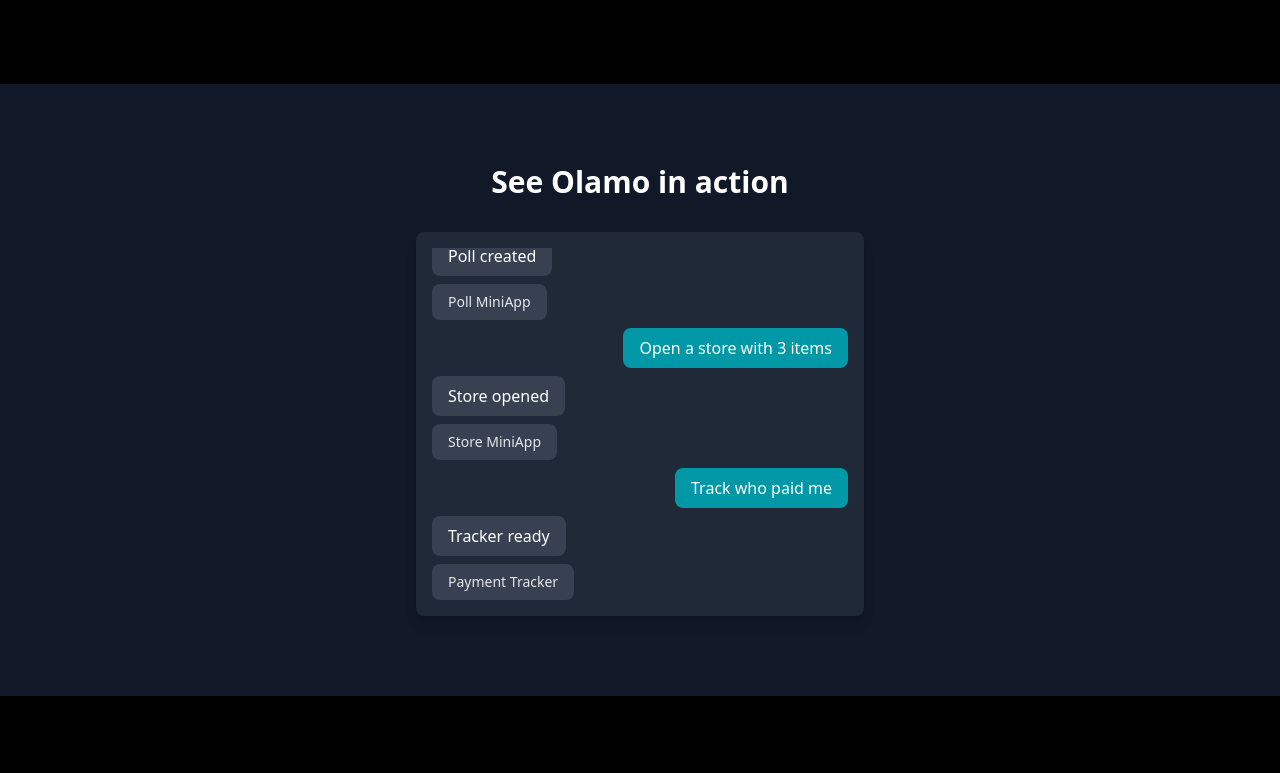
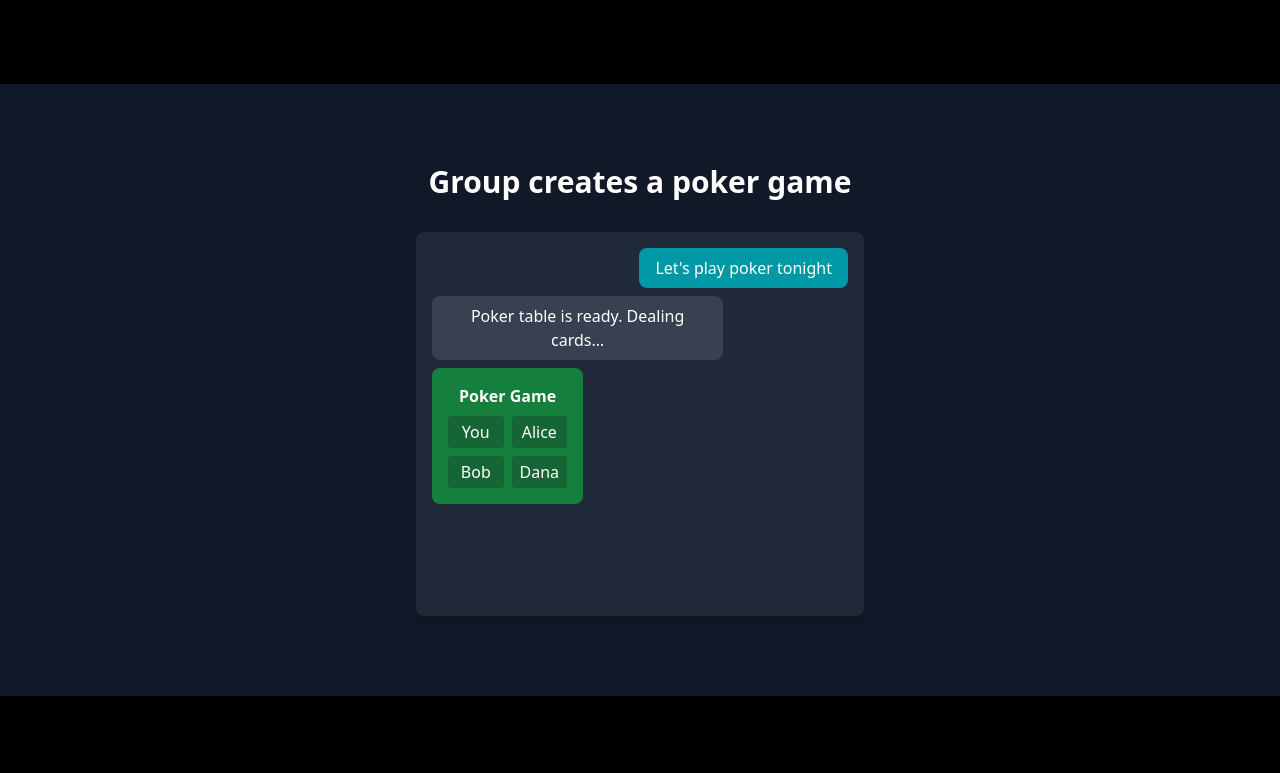
Before and after one commit to kerenflex1/sandwich, a plain HTML site: page index.html in a window 1280 px wide. Shown: the part 716-1489 px from the top of the page. Drawn offline with nearby package versions, Linux system fonts and the light colour scheme; no server answers.

Commit message:
Show poker mini-app in demo

```diff
--- a/index.html
+++ b/index.html
@@ -1,5 +1,5 @@
 <!DOCTYPE html>
-<!-- Minor update: index refreshed for demo -->
+<!-- Demo updated: includes poker mini-app -->
 <html lang="en">
 <head>
   <meta charset="UTF-8">
@@ -32,7 +32,7 @@
 
   <!-- Visual Demo -->
   <section id="demo" class="py-20 bg-gray-900 text-center">
-    <h2 class="text-3xl font-bold mb-8">See Olamo in action</h2>
+    <h2 class="text-3xl font-bold mb-8">Group creates a poker game</h2>
     <div class="mx-auto bg-gray-800 rounded-lg shadow-lg p-4 w-full max-w-md h-96 flex flex-col overflow-hidden">
       <div id="chat-messages" class="flex-1 overflow-y-auto space-y-2 flex flex-col"></div>
     </div>
--- a/script.js
+++ b/script.js
@@ -8,10 +8,11 @@
   const container = document.getElementById('chat-messages');
   if (!container) return;
   const flows = [
-    {user: 'Create a poll', ai: 'Poll created', app: 'Poll MiniApp'},
-    {user: 'Open a store with 3 items', ai: 'Store opened', app: 'Store MiniApp'},
-    {user: 'Track who paid me', ai: 'Tracker ready', app: 'Payment Tracker'},
-    {user: 'Collect USDC', ai: 'Wallet generated', app: 'USDC Wallet'}
+    {
+      user: 'Let\'s play poker tonight',
+      ai: 'Poker table is ready. Dealing cards…',
+      app: { type: 'poker', players: ['You', 'Alice', 'Bob', 'Dana'] }
+    }
   ];
   let delay = 0;
   flows.forEach(flow => {
@@ -31,12 +32,36 @@
   bubble.textContent = text;
   container.appendChild(bubble);
   if (app) {
-    const appDiv = document.createElement('div');
-    appDiv.className = 'self-start bg-gray-700 rounded-lg px-4 py-2 max-w-[70%] text-sm text-gray-200';
-    appDiv.textContent = app;
-    container.appendChild(appDiv);
+    if (typeof app === 'string') {
+      const appDiv = document.createElement('div');
+      appDiv.className = 'self-start bg-gray-700 rounded-lg px-4 py-2 max-w-[70%] text-sm text-gray-200';
+      appDiv.textContent = app;
+      container.appendChild(appDiv);
+    } else if (app.type === 'poker') {
+      const pokerApp = createPokerApp(app.players);
+      container.appendChild(pokerApp);
+    }
   }
   container.scrollTop = container.scrollHeight;
+}
+
+function createPokerApp(players) {
+  const appDiv = document.createElement('div');
+  appDiv.className = 'self-start bg-green-700 rounded-lg p-4 max-w-[90%] text-white';
+  const title = document.createElement('div');
+  title.className = 'font-bold mb-2';
+  title.textContent = 'Poker Game';
+  appDiv.appendChild(title);
+  const table = document.createElement('div');
+  table.className = 'grid grid-cols-2 gap-2';
+  players.forEach(name => {
+    const seat = document.createElement('div');
+    seat.className = 'bg-green-800 rounded px-2 py-1 text-center';
+    seat.textContent = name;
+    table.appendChild(seat);
+  });
+  appDiv.appendChild(table);
+  return appDiv;
 }
 
 function setupCharts() {
```
